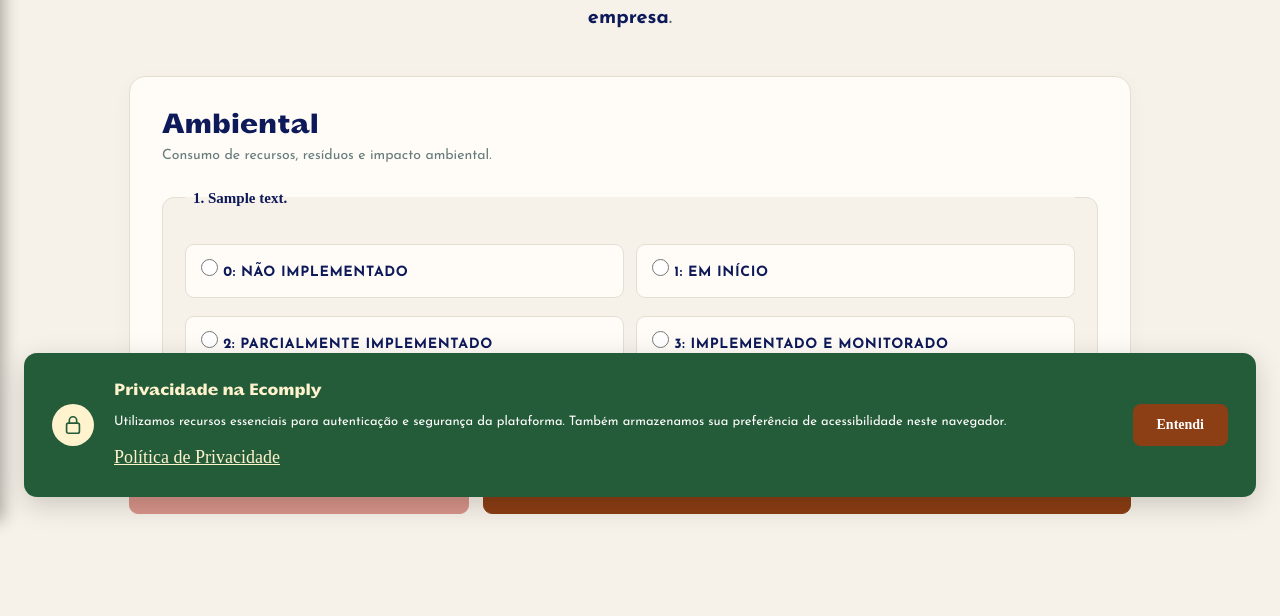
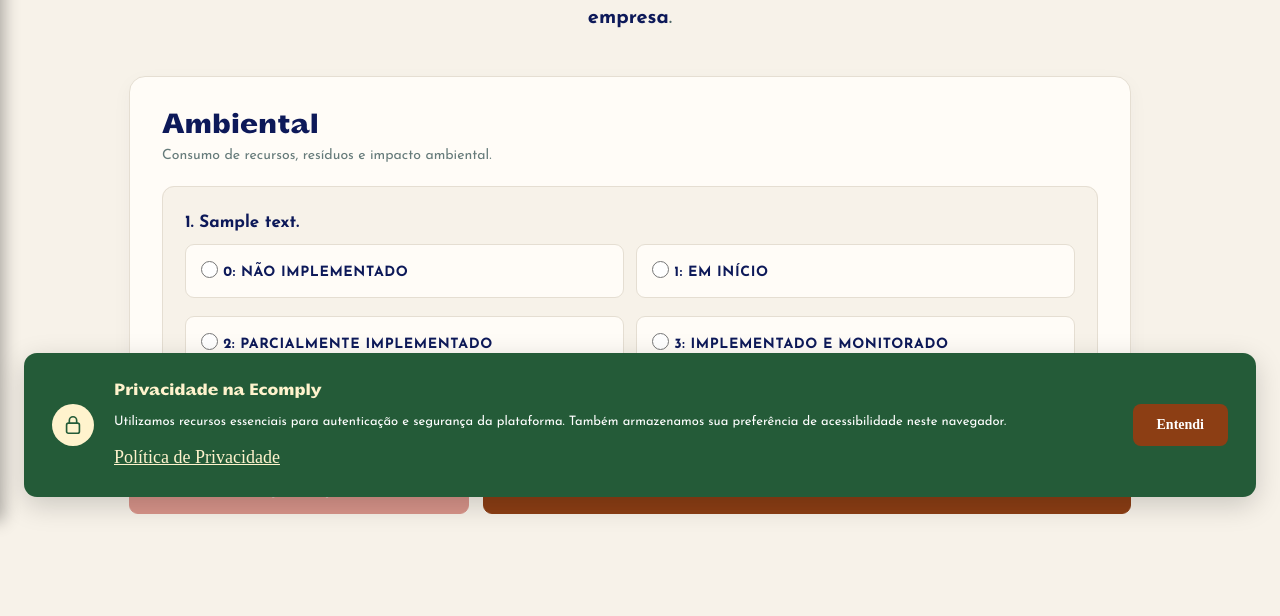
Before and after one commit to mariaeugeniamoraes/projeto_fds_2026.2, a Django app: page /empresas/1/diagnostico/ in a window 1280 px wide. Shown: the part 279-895 px from the top of the page. Run offline with Django 5.2, Linux system fonts and the light colour scheme; a user stored in the database is signed in; tables that the repository leaves empty hold one stand-in row (values such as "Sample post").

Commit message:
Alinha as perguntas do formulário ESG.

```diff
--- a/core/templates/core/diagnostico.html
+++ b/core/templates/core/diagnostico.html
@@ -216,6 +216,32 @@ Diagnóstico ESG | Ecomply
 
     .diagnostico-page .diagnostico-pergunta {
         scroll-margin-top: 100px;
+    }
+
+    /* Pergunta dentro da caixa: o float tira o legend de cima
+       da borda do fieldset, que assim fica com a linha contínua. */
+
+    .diagnostico-page .diagnostico-pergunta legend {
+        float: left;
+        width: 100%;
+        margin: 0 0 8px;
+        padding: 0 !important;
+
+        font-family: 'Josefin Sans', sans-serif;
+        font-size: 17px !important;
+        font-weight: 700;
+        line-height: 1.5;
+    }
+
+    .diagnostico-page .diagnostico-pergunta legend + * {
+        clear: both;
+    }
+
+    /* A Josefin Sans desenha o texto um pouco abaixo do centro;
+       desce a bolinha para ficar na mesma linha do texto. */
+
+    .diagnostico-page .diagnostico-opcoes input[type="radio"] {
+        transform: translateY(2px);
     }
 
     /* Modo escuro */
```
